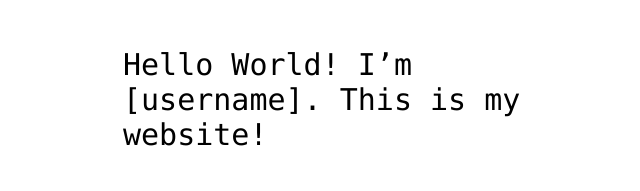
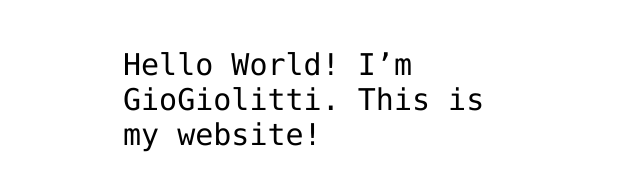
Before and after one commit to GioGiolitti/GioGiolitti.github.io, a plain HTML site: page index.html in a window 1280 px wide. Shown: the part 341-532 px from the top of the page, without its empty margins (317-957 px from the left). Drawn offline with Linux system fonts and the light colour scheme.

Commit message:
Update index.html

```diff
--- a/index.html
+++ b/index.html
@@ -12,7 +12,7 @@
 <img src="https://octodex.github.com/images/daftpunktocat-thomas.gif" id="octocat" alt="octocat-gif" />
 
 <!-- Change this code here by copy and pasting your template on line 15 -->
-<p>Hello World! I’m [username]. This is my website!</p>
+<p>Hello World! I’m GioGiolitti. This is my website!</p>
 
 </body>
 </html>
```
